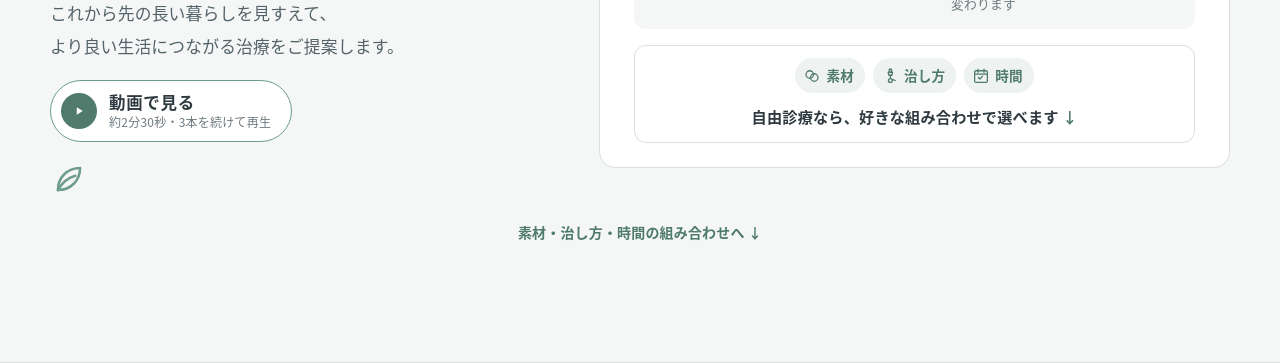
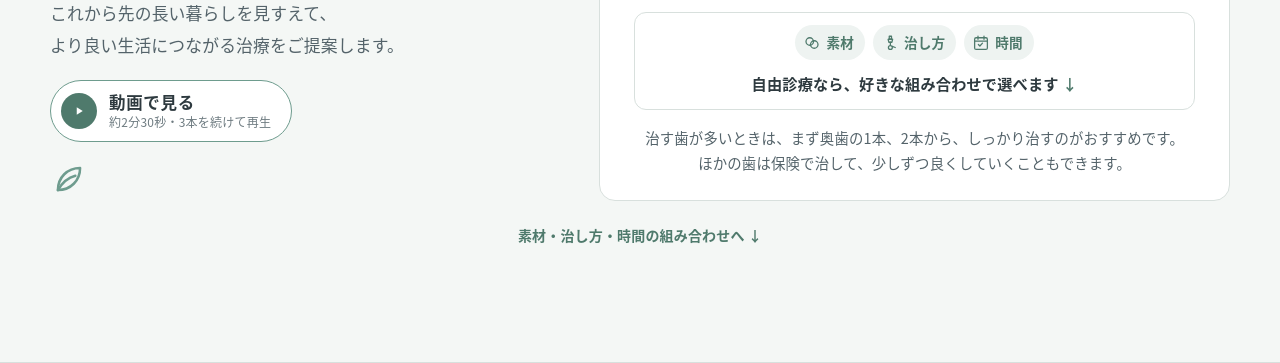
Before and after one commit to lifedesign-studio/dental, a plain HTML site: page inlay-crown.html in a window 1280 px wide. Shown: the part 437-800 px from the top of the page. Drawn offline with Linux system fonts and the light colour scheme.

Commit message:
インレー・クラウン：アイキャッチのカードの下に「治す歯が多いときは、まず奥歯の1本、2本から」を追加
Co-Authored-By: Claude Fable 5.2 <noreply@anthropic.com>
Claude-Session: https://claude.ai/code/session_01A2cCKbZNu1D441biMuU5Zr

```diff
--- a/inlay-crown.html
+++ b/inlay-crown.html
@@ -1104,6 +1104,8 @@ html.sm-open{overflow:hidden;}
 .ih-chip svg{width:18px;height:18px;fill:none;stroke:var(--sage);stroke-width:1.7;stroke-linecap:round;stroke-linejoin:round;}
 .ih-cb{font-size:14.5px;font-weight:800;text-align:center;}
 .ih-cb i{font-style:normal;color:var(--sage);}
+/* カードの下のひとこと（2026-11-26） */
+.ih-tip{font-size:14px;line-height:1.8;color:var(--ink-soft);text-align:center;margin:14px 0 0;}
 @media (min-width:760px){.ih-panels{grid-template-columns:1fr 1fr;}}
 @media (min-width:1240px){
   .ih-p{padding:clamp(14px,2.4vh,26px) 16px;}
@@ -1113,6 +1115,7 @@ html.sm-open{overflow:hidden;}
   .ih-chip{font-size:clamp(13.5px,1.7vh,16px);}
   .ih-cb{font-size:clamp(14.5px,1.9vh,18px);}
   .ih-combo{margin-top:clamp(12px,2vh,22px);}
+  .ih-tip{font-size:clamp(14px,1.8vh,17px);margin-top:clamp(10px,1.8vh,18px);}
 }
 
 @media (min-width:760px){.ih-fig{height:110px;width:100%;max-width:none;}}
@@ -1457,6 +1460,7 @@ html.sm-open{overflow:hidden;}
         </span>
         <span class="ih-cb"><span class="nb">自由診療なら、</span><span class="nb">好きな組み合わせで選べます</span> <i>↓</i></span>
       </a>
+      <p class="ih-tip"><span class="nb">治す歯が多いときは、</span><span class="nb">まず奥歯の1本、2本から、</span><span class="nb">しっかり治すのがおすすめです。</span><br><span class="nb">ほかの歯は保険で治して、</span><span class="nb">少しずつ良くしていくこともできます。</span></p>
     </div>
   </div>
   <a class="ih-next" href="#combo">素材・治し方・時間の組み合わせへ ↓</a>
```
Also changed, not shown: 1 other file.
